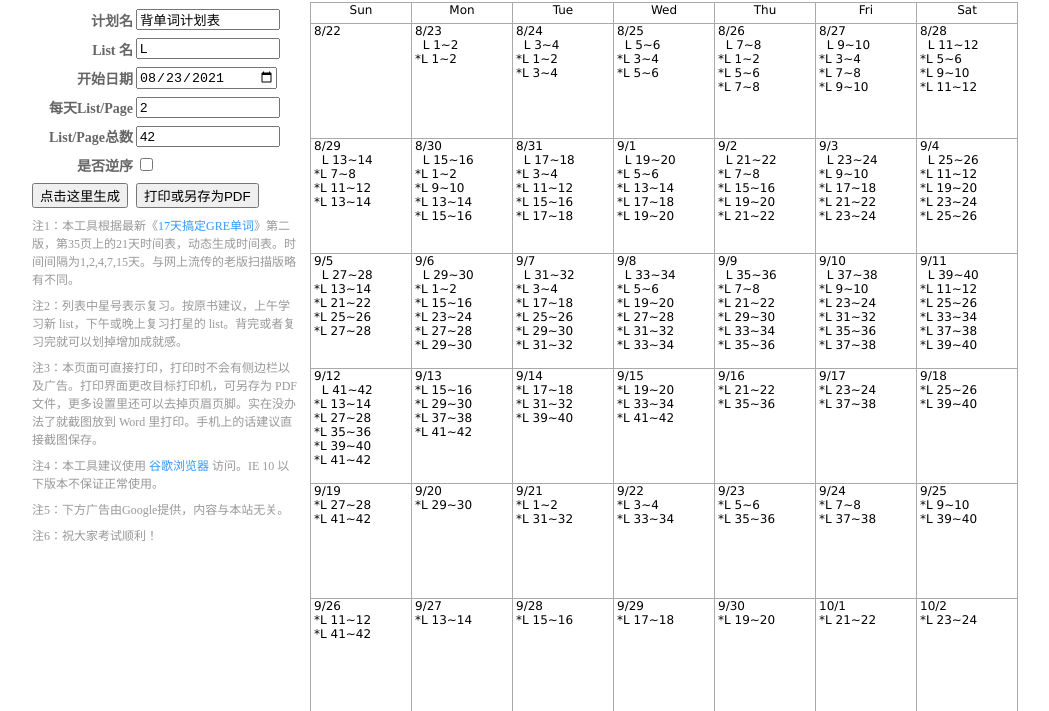
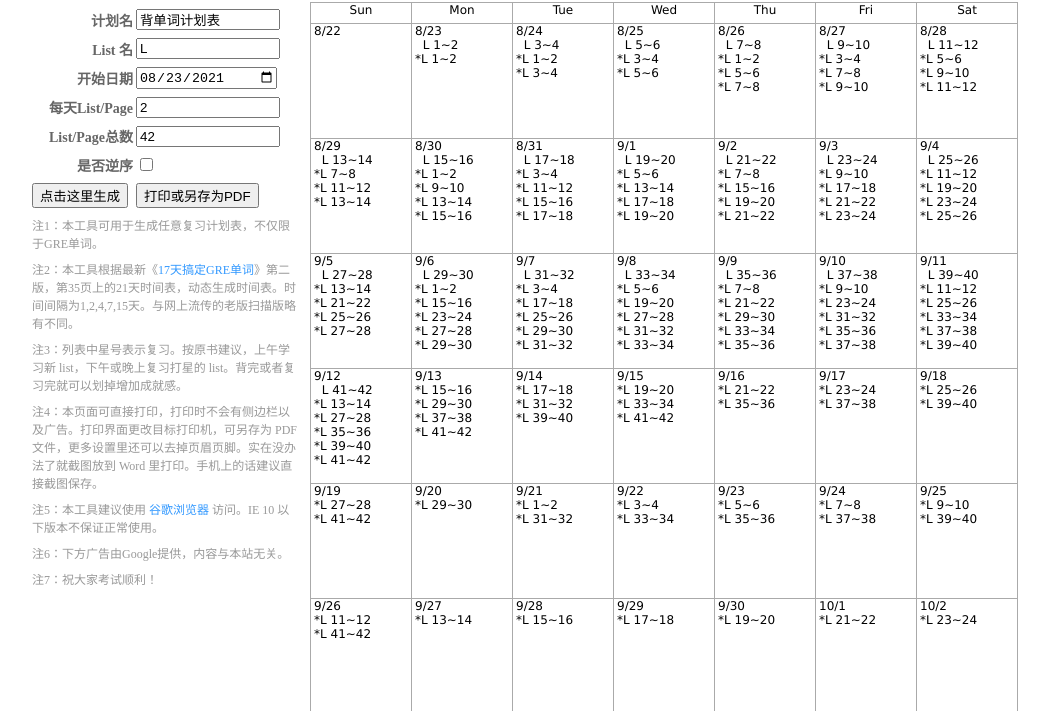
Before and after one commit to shawphy/exam4us, a plain HTML site: page index.html in a window 1280 px wide. Shown: the part 87-798 px from the top of the page, without its empty margins (116-1165 px from the left). Drawn offline with nearby package versions, Linux system fonts and the light colour scheme.

Commit message:
Update index.html

```diff
--- a/index.html
+++ b/index.html
@@ -60,12 +60,13 @@
 <tr><th>List/Page总数</th><td><input id="totalList"><br></td></tr>
 <tr><th>是否逆序</th><td><input id="reverse" type="checkbox"></td></tr>
 <tr><td><button id="generate">点击这里生成</button></td><td><button type="button" title="在打印对话框中，更改目标打印机，可以另存为 PDF 文件。" onclick="javascript:window.print()">打印或另存为PDF</button></td></tr>
-<tr><td colspan=2>注1：本工具根据最新《<a href="https://www.amazon.cn/gp/product/B0011C0ZQ0/ref=as_li_ss_tl?ie=UTF8&camp=536&creative=3132&creativeASIN=B0011C0ZQ0&linkCode=as2&tag=shawphy-23">17天搞定GRE单词</a>》第二版，第35页上的21天时间表，动态生成时间表。时间间隔为1,2,4,7,15天。与网上流传的老版扫描版略有不同。</td></tr>
-<tr><td colspan=2>注2：列表中星号表示复习。按原书建议，上午学习新 list，下午或晚上复习打星的 list。背完或者复习完就可以划掉增加成就感。</td></tr>
-<tr><td colspan=2>注3：本页面可直接打印，打印时不会有侧边栏以及广告。打印界面更改目标打印机，可另存为 PDF 文件，更多设置里还可以去掉页眉页脚。实在没办法了就截图放到 Word 里打印。手机上的话建议直接截图保存。</td></tr>
-<tr><td colspan=2>注4：本工具建议使用 <a href="https://www.google.com/intl/zh-CN/chrome/browser/">谷歌浏览器</a> 访问。IE 10 以下版本不保证正常使用。 </td></tr>
-<tr><td colspan=2>注5：下方广告由Google提供，内容与本站无关。</td></tr>
-<tr><td colspan=2>注6：祝大家考试顺利！</td></tr>
+<tr><td colspan=2>注1：本工具可用于生成任意复习计划表，不仅限于GRE单词。</td></tr>
+<tr><td colspan=2>注2：本工具根据最新《<a href="https://www.amazon.cn/gp/product/B0011C0ZQ0/ref=as_li_ss_tl?ie=UTF8&camp=536&creative=3132&creativeASIN=B0011C0ZQ0&linkCode=as2&tag=shawphy-23">17天搞定GRE单词</a>》第二版，第35页上的21天时间表，动态生成时间表。时间间隔为1,2,4,7,15天。与网上流传的老版扫描版略有不同。</td></tr>
+<tr><td colspan=2>注3：列表中星号表示复习。按原书建议，上午学习新 list，下午或晚上复习打星的 list。背完或者复习完就可以划掉增加成就感。</td></tr>
+<tr><td colspan=2>注4：本页面可直接打印，打印时不会有侧边栏以及广告。打印界面更改目标打印机，可另存为 PDF 文件，更多设置里还可以去掉页眉页脚。实在没办法了就截图放到 Word 里打印。手机上的话建议直接截图保存。</td></tr>
+<tr><td colspan=2>注5：本工具建议使用 <a href="https://www.google.com/intl/zh-CN/chrome/browser/">谷歌浏览器</a> 访问。IE 10 以下版本不保证正常使用。 </td></tr>
+<tr><td colspan=2>注6：下方广告由Google提供，内容与本站无关。</td></tr>
+<tr><td colspan=2>注7：祝大家考试顺利！</td></tr>
 
 
 </table>
```
